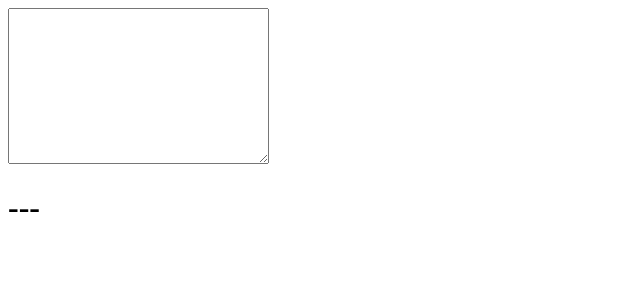
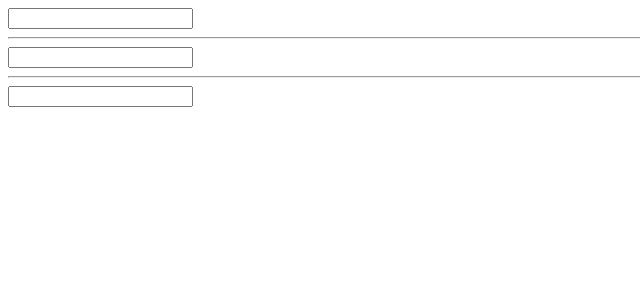
Before and after one commit to xtracrunchy/reactTut, a React (Create React App) app: page / in a window 1280 px wide. Shown: the top 300 px of the page, without its empty margins (0-640 px from the left). Built offline with nearby package versions, Linux system fonts and the light colour scheme.

Commit message:
React ref

```diff
--- a/src/App.js
+++ b/src/App.js
@@ -1,36 +1,42 @@
 import React from 'react';
+import ReactDOM from 'react-dom';
 
 class App extends React.Component {
   constructor(){
     super();
-    this.state = {currentEvent: '---'}
-    this.update = this.update.bind(this)
+    this.state = {a: ''}
   }
 
-  update(e){
-    this.setState({currentEvent: e.type})
-  }
+  update(event){ // Value from the input field
+    this.setState({
+      a: this.a.value,
+      b: this.refs.b.value,
+      c: this.c.refs.input.value})
+  }   //findDOMNode(the component).value
+
+  // ref is a way to refrence a node or instance of component in the app
+  // ref returns the node we are referencing
 
   render(){
     return (
       <div>
-        <textarea
-          onKeyPress={this.update}
-          onCopy={this.update}
-          onCut={this.update}
-          onPaste={this.update}
-          onFocus={this.update}
-          onBlur={this.update}
-          onDoubleClick={this.update}
-          onTouchStart={this.update}
-          onTouchMove={this.update}
-          onTouchEnd={this.update}
-          cols="30"
-          rows="10" />
-
-        <h1>{this.state.currentEvent}</h1>
+        <input type="text" ref={node => this.a = node} onChange={this.update.bind(this)} />
+        {this.state.a}
+        <hr />
+        <input type="text" ref="b" onChange={this.update.bind(this)} />
+        {this.state.b}
+        <hr />
+        <Input ref={component => this.c = component} update={this.update.bind(this)} />
+        {this.state.c}
       </div>
     )
+      // MAKE SURE THE INPUT I IS UPPERCASED WHEN REF COMPONENTS!!!
+  }
+}
+
+class Input extends React.Component {
+  render(){
+    return (<input ref="input" type="text" onChange={this.props.update}/>)
   }
 }
 export default App
```
